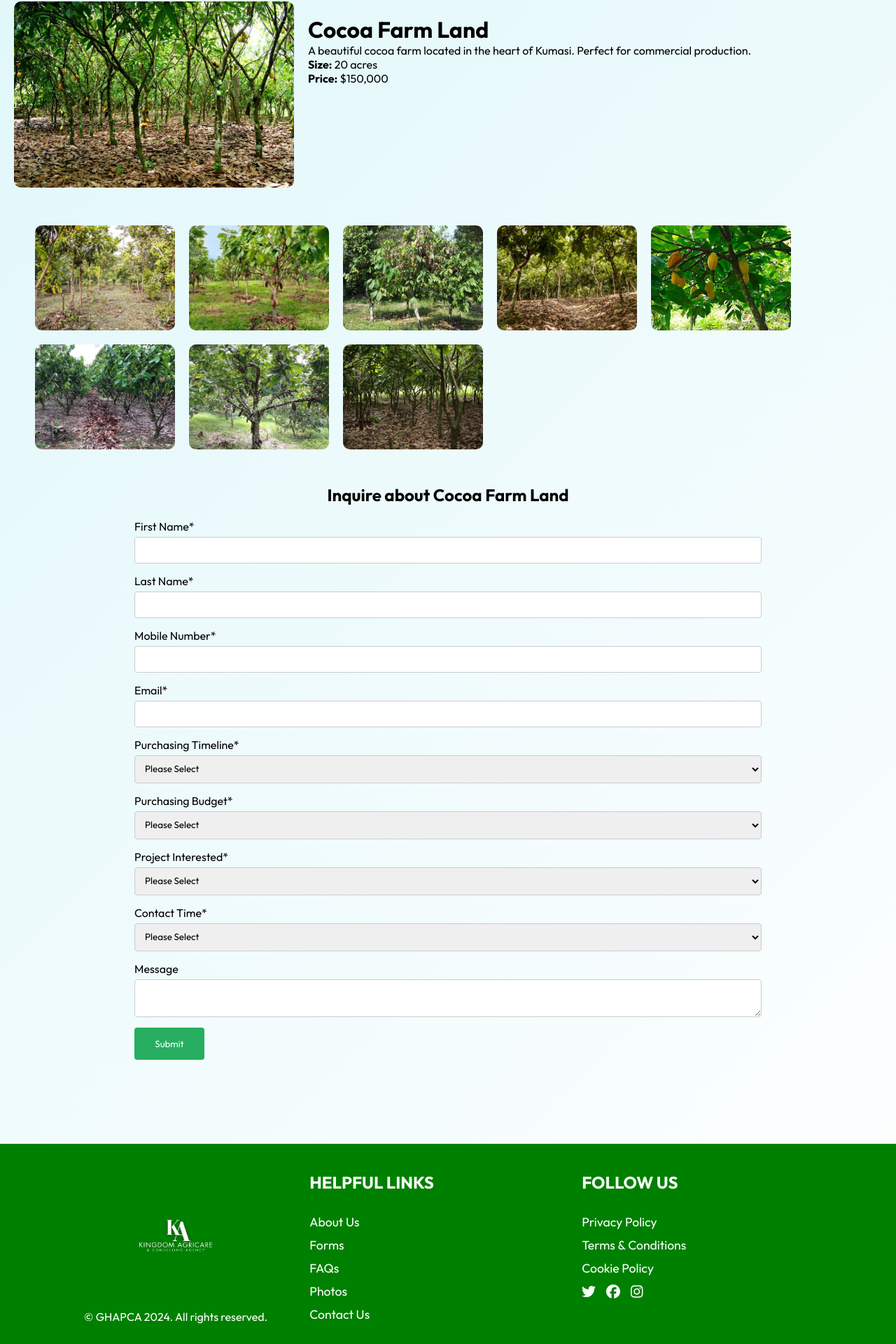
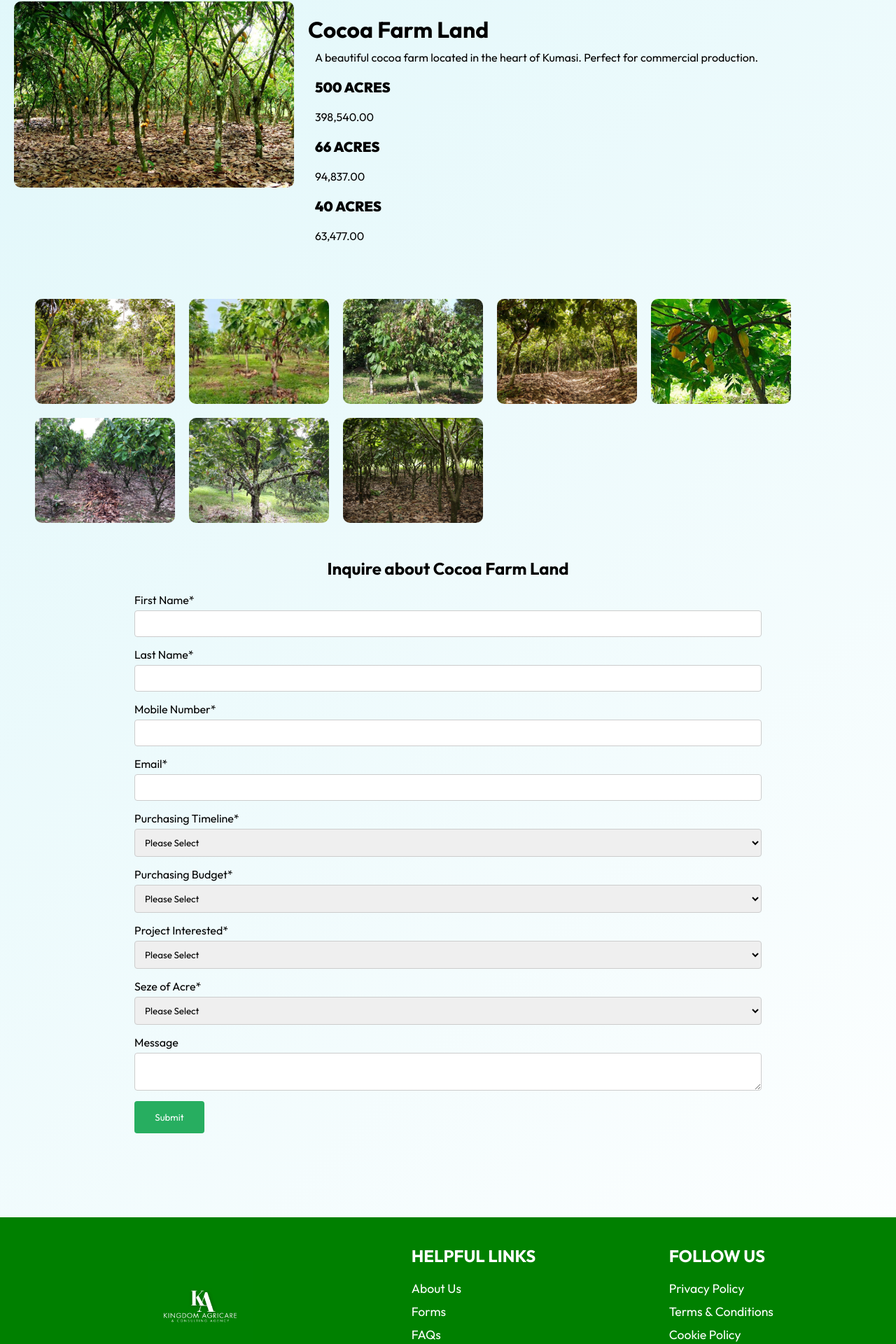
Before and after one commit to alikamatu/ghaco, a React (Vite) app: page /land/1 in a window 1280 px wide. Shown: the part 118-2038 px from the top of the page at 70% size. Built offline with nearby package versions, Linux system fonts and the light colour scheme; a web font is replaced by a local one.

Commit message:
Add files via upload

```diff
--- a/src/components/About/About.scss
+++ b/src/components/About/About.scss
@@ -6,8 +6,7 @@
     padding: 20px;
     max-width: 1200px;
     margin: 0 auto;
-    margin-top: 200px;
-    margin-bottom: 200px;
+    margin-top: 60px;
 
     .about-content {
       flex: 1;
--- a/src/components/Footer/Footer.scss
+++ b/src/components/Footer/Footer.scss
@@ -1,6 +1,6 @@
 .footer {
     display: flex;
-    justify-content: space-between;
+    justify-content: space-around;
     padding: 40px 80px;
     background: green;
     color: #fff;
@@ -10,20 +10,17 @@
       flex-direction: column;
       justify-content: center;
       align-items: center;
-      padding: 0px 40px;
 
       img {
         width: 150px;
-        padding: 20px;
       }
     }
 
     .footer-section {
-      flex: 1;
       margin: 0 20px;
 
       h4 {
-        margin-bottom: 20px;
+        margin-bottom: 10px;
         font-size: 1.5em;
         padding-bottom: 10px;
       }
--- a/src/components/Form/ContactForm.jsx
+++ b/src/components/Form/ContactForm.jsx
@@ -1,19 +1,35 @@
-import React from 'react';
+import React, { useRef } from 'react';
+import emailjs from 'emailjs-com';
 import './ContactForm.scss';
 
 const ContactForm = () => {
+  const form = useRef();
+
+  const sendEmail = (e) => {
+    e.preventDefault();
+
+    emailjs.sendForm('service_ukkhj8k', 'template_5sfgvrg', form.current, 'TAQYbus1HbjM3WeWa  ')
+      .then((result) => {
+          console.log(result.text);
+          alert('Message sent successfully!');
+      }, (error) => {
+          console.log(error.text);
+          alert('Failed to send message, please try again later.');
+      });
+  };
+
   return (
     <div className="contact-form-container">
-      <form className="contact-form">
+      <form className="contact-form" ref={form} onSubmit={sendEmail}>
         <h2>Contact Us</h2>
         <div className="form-group">
-          <input type="text" placeholder="Your Name" required />
+          <input type="text" name="user_name" placeholder="Your Name" required />
         </div>
         <div className="form-group">
-          <input type="email" placeholder="Your Email" required />
+          <input type="email" name="user_email" placeholder="Your Email" required />
         </div>
         <div className="form-group">
-          <textarea placeholder="Your Message" required></textarea>
+          <textarea name="message" placeholder="Your Message" required></textarea>
         </div>
         <button type="submit">Send Message</button>
       </form>
--- a/src/components/LandProfile.jsx
+++ b/src/components/LandProfile.jsx
@@ -1,4 +1,4 @@
-import React, { useState } from 'react';
+import React, { useRef, useState } from 'react';
 import { useParams, useNavigate } from 'react-router-dom';
 import { FaArrowLeft, FaArrowRight, FaTimes } from 'react-icons/fa';
 import './LandProfile.scss';
@@ -31,6 +31,21 @@ const LandProfile = ({ lands }) => {
     setCurrentImageIndex((prevIndex) => (prevIndex - 1 + land.photo.length) % land.photo.length);
   };
 
+  const form = useRef();
+
+  const sendEmail = (e) => {
+    e.preventDefault();
+
+    emailjs.sendForm('service_ukkhj8k', 'template_5sfgvrg', form.current, 'TAQYbus1HbjM3WeWa  ')
+      .then((result) => {
+          console.log(result.text);
+          alert('Message sent successfully!');
+      }, (error) => {
+          console.log(error.text);
+          alert('Failed to send message, please try again later.');
+      });
+  };
+
   return (
     <div className="land-profile">
       <div className="land-details">
@@ -40,8 +55,12 @@ const LandProfile = ({ lands }) => {
         <div className="land-info">
           <h1>{land.title}</h1>
           <p>{land.description}</p>
-          <p><strong>Size:</strong> {land.size}</p>
-          <p><strong>Price:</strong> {land.price}</p>
+          <p className='arc'> {land.arc1}</p>
+          <p> {land.arcp1}</p>
+          <p className='arc'>{land.arc2}</p>
+          <p>{land.arcp2}</p>
+          <p className='arc'>{land.arc3}</p>
+          <p>{land.arcp3}</p>
         </div>
       </div>
       {land.photo && (
@@ -99,12 +118,12 @@ const LandProfile = ({ lands }) => {
               <option>Mixed Crop Land</option>
             </select>
           </label>
-          <label>Contact Time*
+          <label>Seze of Acre*
             <select name="contactTime" required>
               <option>Please Select</option>
-              <option>Morning</option>
-              <option>Afternoon</option>
-              <option>Evening</option>
+              <option>500 Acres</option>
+              <option>66 Acres</option>
+              <option>40 Acres</option>
             </select>
           </label>
           <label>Message<textarea name="message"></textarea></label>
--- a/src/components/LandProfile.scss
+++ b/src/components/LandProfile.scss
@@ -23,6 +23,16 @@
   .land-info {
     flex: 2;
     padding: 20px;
+
+    .arc {
+      font-weight: 900;
+      font-size: 20px;
+    }
+
+    p{
+      padding: 10px;
+      display: flex;
+    }
   }
 
   .featured-photos {
--- a/src/components/Lands/Lands.jsx
+++ b/src/components/Lands/Lands.jsx
@@ -9,7 +9,7 @@ import kumasi1 from '../photos/cashew/cashew.jpeg'
 const lands = [
   {
     id: 1,
-    title: 'Cocoa Farm in Kumasi',
+    title: 'Cocoa Farm Land',
     description: 'A beautiful cocoa farm located in the heart of Kumasi. Perfect for commercial production.',
     image: kumasi,
     size: '20 acres',
@@ -17,13 +17,20 @@ const lands = [
   },
   {
     id: 2,
-    title: 'Cashew Plantation in Sunyani',
+    title: 'Cashew Plantation Land',
     description: 'A well-maintained cashew plantation in Sunyani. Ideal for both small and large scale farming.',
     image: kumasi1,
     size: '15 acres',
     price: '$120,000'
   },
-
+  {
+    id: 3,
+    title: 'Selling of Agricultural Products',
+    description: 'Versatile land for various types of crops in the bustling city of Accra.',
+    image: accra,
+    size: '25 acres',
+    price: '$200,000'
+  }
 ];
 
 const LandSales = () => {
@@ -44,8 +51,8 @@ const LandSales = () => {
               <div className="land-details">
                 <h2>{land.title}</h2>
                 <p>{land.description}</p>
-                <p><strong>Size:</strong> {land.size}</p>
-                <p><strong>Price:</strong> {land.price}</p>
+                {/* <p><strong>Size:</strong> {land.size}</p>
+                <p><strong>Price:</strong> {land.price}</p> */}
               </div>
             </Link>
           </div>
--- a/src/components/Reach/ReachOut.jsx
+++ b/src/components/Reach/ReachOut.jsx
@@ -21,15 +21,15 @@ const ReachOut = () => {
           <div>
             <p className='pre-head'>OUR LOCATION</p>
             <p>5th & 6th Floors, MOC Office Complex</p>
-            <p>Abdul Diof Road, Ridge. Accra. Adjacent to Kofi Annan ICT Centre of Excellence</p>
-            <p>DIGITAL ADDRESS: GA-079-0539</p>
+            <p>Abdul Diof Road, Ridge. Kumasi. Adjacent to Kofi Annan ICT Centre of Excellence</p>
+            <p>035 229 1545</p>
           </div>
         </div>
         <div className="mail-info">
           <p className='pre-head'>SEND US MAIL</p>
-          <p>info@moc.gov.gh</p>
+          <p>KINACAGHANA@GMAIL.COM</p>
           <p>P.O. BOX M38</p>
-          <p>ACCRA, GHANA</p>
+          <p>KUMASI, GHANA</p>
         </div>
       </div>
       <ContactForm />
--- a/src/components/Service/Service.jsx
+++ b/src/components/Service/Service.jsx
@@ -5,6 +5,7 @@ import Lands from '../Lands/Lands';
 import Image1 from '../photos/BACK.jpeg';
 import Image2 from '../photos/ago_downloaded.jpg';
 import Image3 from '../photos/1705809358963.jpeg'
+import image4 from '../photos/loren-king-bp4Kj6RMH9E-unsplash.jpg'
 
 const Services = () => {
   const services = [
@@ -29,7 +30,7 @@ const Services = () => {
     {
       title: 'Selling of Agricultural Products',
       description: 'Our range of agricultural products includes the best quality produce from our partnered farms.',
-      image: Image1,
+      image: image4,
       align: 'right',
     },
   ];
```
